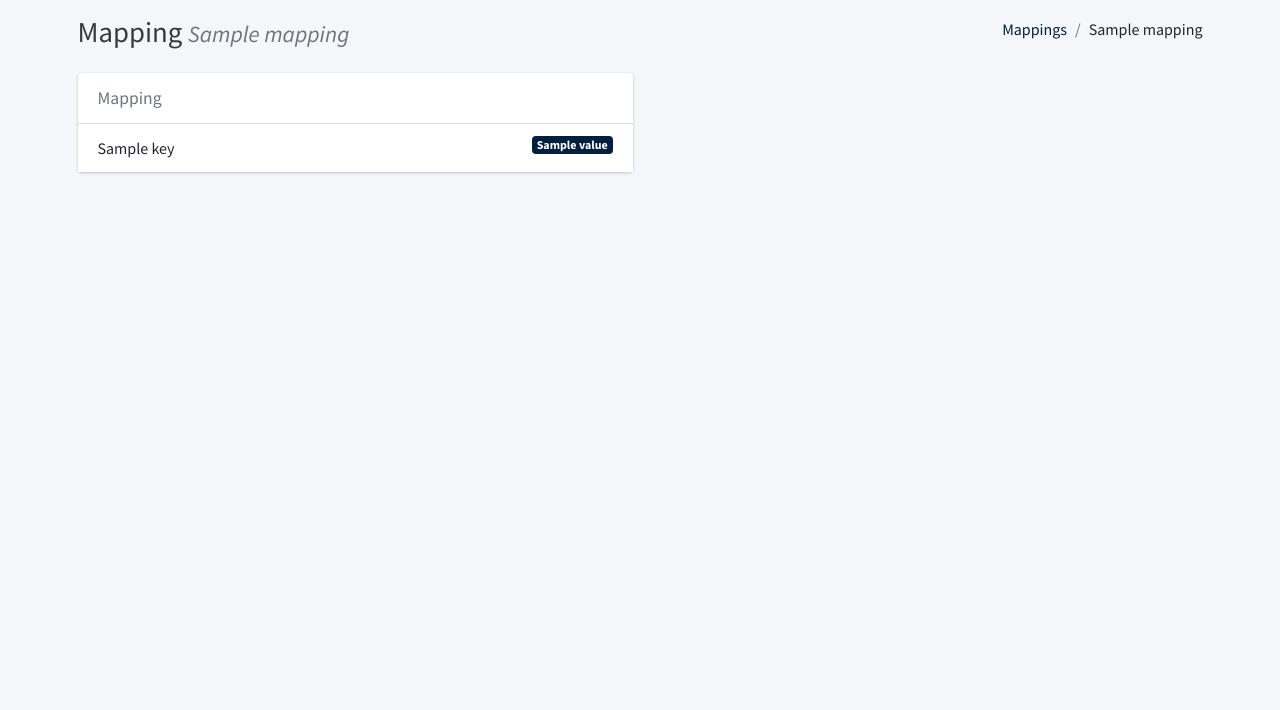
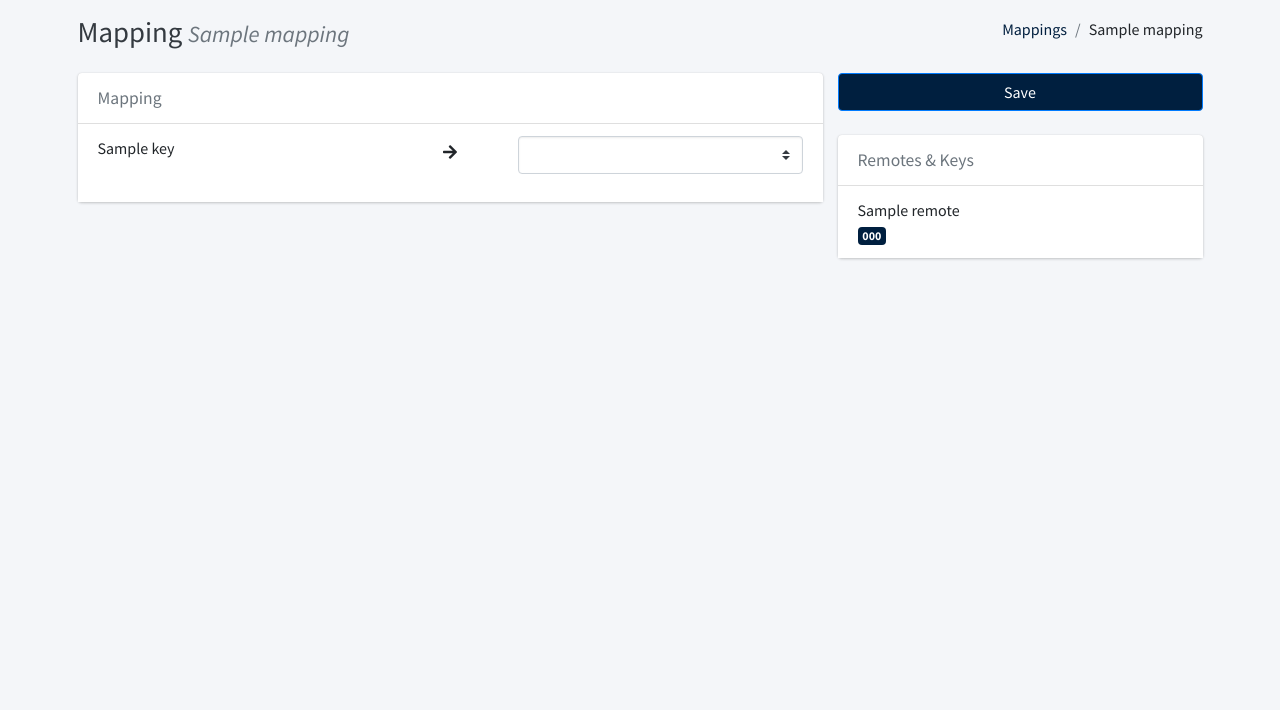
Before and after one commit to hkfuertes/hklirc, a Django app: template server/remote/templates/remote/mapping_detail.html in a window 1280 px wide. Shown: the part 57-767 px from the top of the page. Run offline with Django 3.2, Linux system fonts and the light colour scheme; tables that the repository leaves empty hold one stand-in row (values such as "Sample post"); the template is opened without the code that fills it: values that come from a table or form of the project are taken from there, most other values are stand-ins (such as "Sample title", 1, 10 or a date in 2020); some libraries are stand-ins or nearby versions.

Commit message:
Mapping edit page!

```diff
--- a/server/remote/templates/remote/mapping_detail.html
+++ b/server/remote/templates/remote/mapping_detail.html
@@ -11,16 +11,62 @@
 
 {% block content %}
 <div class="row">
-    <div class="col-xs-12 col-md-6">
+    <div class="col-xs-12 col-md-8">
         <div class="card">
             <div class="card-header">
                 <span class="card-title"><span class="text-muted">Mapping</span></span>
             </div>
             <ul class="list-group list-group-flush">
-                {% for key, value in mapping_codes.items %}
-                <li class="list-group-item">{{ key }}
+                {% for key in available_keys %}
+                <li class="list-group-item">
+                    <div class="row">
+                        <div class="col-sm-5">
+                            {{key}}
+                        </div>
+                        <div class="col-sm-2 text-center">
+                            <i class="fas fa-arrow-right align-bottom"></i>
+                        </div>
+                        <div class="col-sm-5">
+                            <div class="form-group input-group">
+                                <select name="mapping[{{key_code}}]" class="form-control custom-select">
+                                    <!-- If it is not yet mapped, we select the empty one -->
+                                    <option {% if key not in mappings_codes %} selected {% endif %}></option>
+                                    {% for key_code in available_keys %}
+                                    {% if mapping_codes|get_item:key == key_code %}
+                                    <option selected>{{key_code}}</option>
+                                    {% else %}
+                                    <option>{{key_code}}</option>
+                                    {% endif %}
+                                    {% endfor %}
+                                </select>
+                                <!--
+                                <span class="input-group-append">
+                                    <button type="button" class="btn btn-navy btn-flat"><i
+                                            class="fas fa-plus"></i></button>
+                                </span>
+                            -->
+                            </div>
+                        </div>
+                    </div>
+                </li>
+                {% endfor %}
+            </ul>
+        </div>
+    </div>
+    <div class="col-xs-12 col-md-4">
+                <a href="#" class="btn btn-block btn-primary bg-navy">Save</a><br/>
 
-                    <span class="float-right badge bg-navy">{{value}}</span>
+        <div class="card">
+            <div class="card-header">
+                <span class="card-title"><span class="text-muted">Remotes & Keys</span></span>
+            </div>
+            <ul class="list-group list-group-flush">
+                {% for key, value in remotes.items %}
+                <li class="list-group-item">{{ key }} <br />
+
+                    {% for key_code in value.codes %}
+                    <span class="badge bg-navy">{{key_code}}</span>
+                    {% endfor %}
                 </li>
                 {% endfor %}
             </ul>
@@ -34,4 +80,7 @@
     {% endcomment %}
 </div>
 
+<script>
+    $('option:selected').each(function () { $(this).prop('selected', true); });
+</script>
 {% endblock %}
--- a/server/remote/views/views_mapping.py
+++ b/server/remote/views/views_mapping.py
@@ -5,9 +5,12 @@ from os import listdir
 from os.path import isfile, join, basename, exists
 import json, re
 from ..models import Mapping
+from ..util.LircdParser import parse as parseLirc
+from django.template.defaulttags import register
 
-# Create your views here.
-# form: https://www.youtube.com/watch?v=pH6X79wIgyY
+@register.filter
+def get_item(dictionary, key):
+    return dictionary.get(key)
 
 def loadMap():
     return {}
@@ -19,12 +22,20 @@ def index(request):
     })
 
 def detail(request, mapping_id):
+    mypath = ConfigSettings.LIRCD_PATH
+    remotes = parseLirc(mypath)
+
+    available_keys = []
+    for _, value in remotes.items():
+        for key in value['codes']:
+            if key not in available_keys:
+                available_keys.append(key)
+    print(available_keys)
+
     mapping = get_object_or_404(Mapping, pk=mapping_id)
-    mapping_codes = loadMap()
-    for key, value in json.loads(mapping.config).items():
-        mapping_codes[key] = value
-    print(mapping_codes)
     return render(request, "remote/mapping_detail.html", {
         "mapping": mapping,
-        "mapping_codes": mapping_codes
+        "mapping_codes": json.loads(mapping.config),
+        "remotes": remotes,
+        "available_keys": available_keys
     })
```
